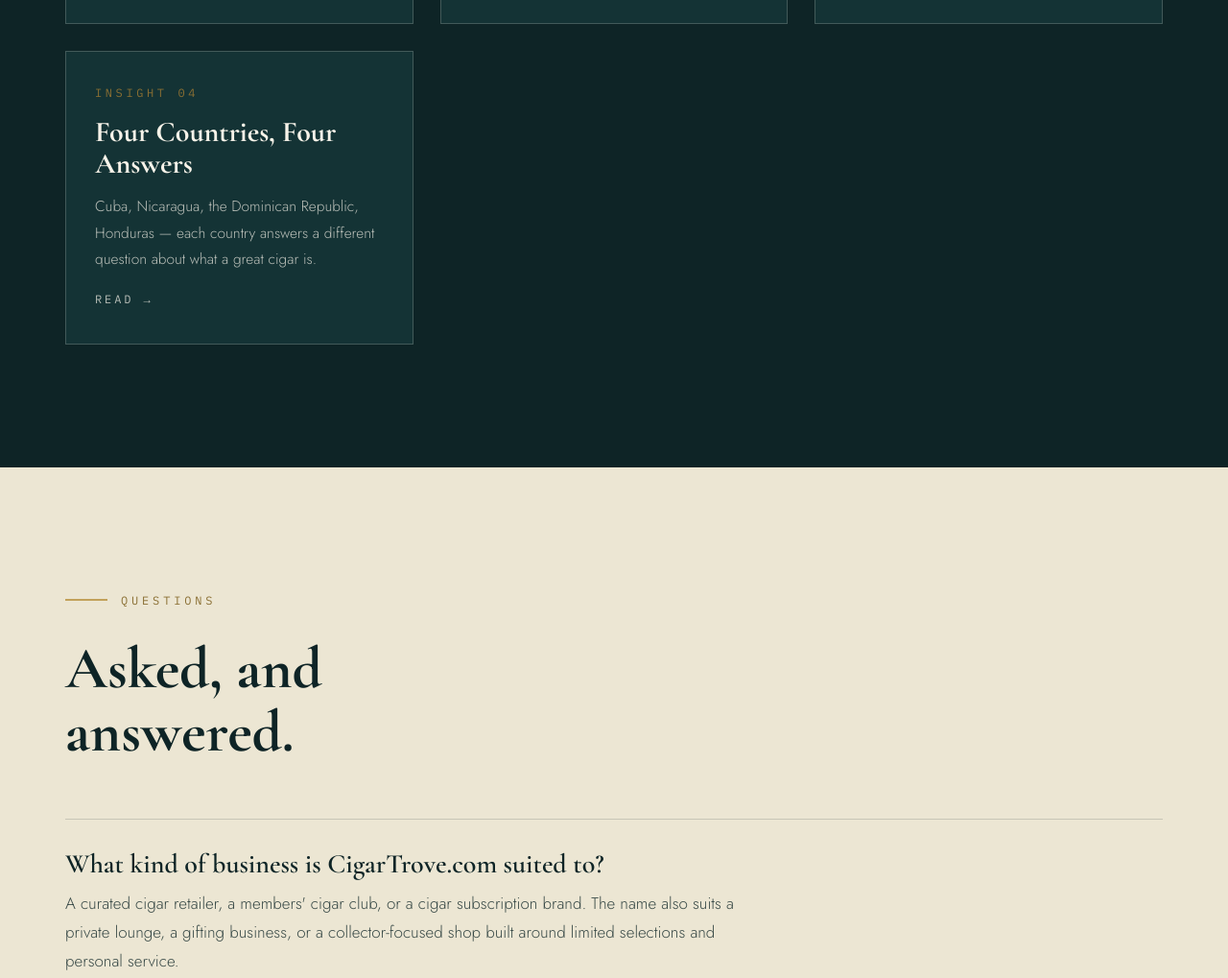
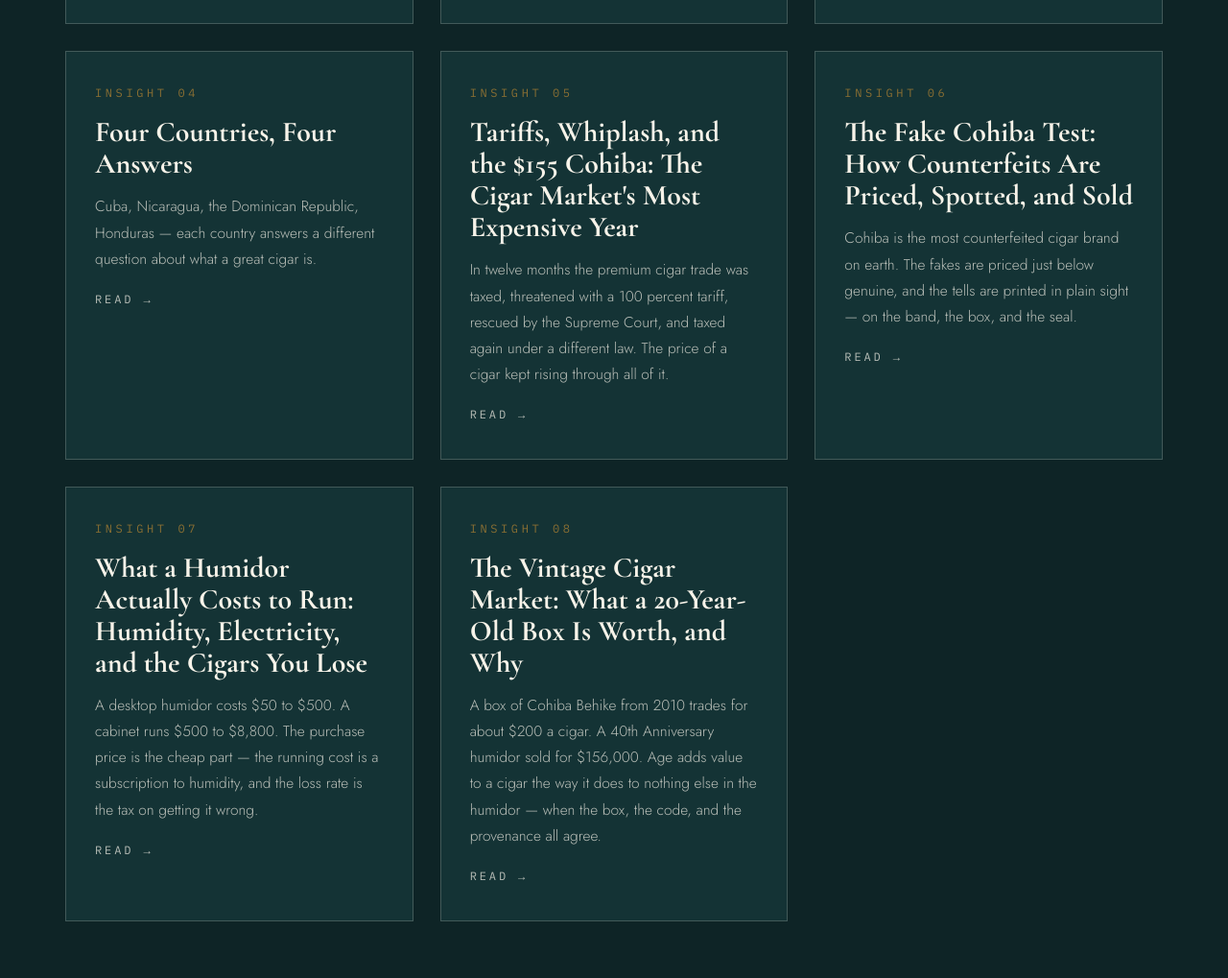
Before and after one commit to primedomaincapital/cigartrove, a plain HTML site: page index.html in a window 1280 px wide. Shown: the part 4352-5371 px from the top of the page at 96% size. Drawn offline with nearby package versions, Linux system fonts and the light colour scheme.

Commit message:
Add homepage Insights cards 5-8 (content expansion batch 3E)

```diff
--- a/index.html
+++ b/index.html
@@ -423,6 +423,10 @@
           <p class="read">Read &rarr;</p>
         </div>
       </a>
+<a class="card" href="insights/article5.html"> <div class="tx"> <div class="zone">Insight 05</div> <h3>Tariffs, Whiplash, and the $155 Cohiba: The Cigar Market&#x27;s Most Expensive Year</h3> <p>In twelve months the premium cigar trade was taxed, threatened with a 100 percent tariff, rescued by the Supreme Court, and taxed again under a different law. The price of a cigar kept rising through all of it.</p> <p class="read">Read &rarr;</p> </div> </a>
+<a class="card" href="insights/article6.html"> <div class="tx"> <div class="zone">Insight 06</div> <h3>The Fake Cohiba Test: How Counterfeits Are Priced, Spotted, and Sold</h3> <p>Cohiba is the most counterfeited cigar brand on earth. The fakes are priced just below genuine, and the tells are printed in plain sight — on the band, the box, and the seal.</p> <p class="read">Read &rarr;</p> </div> </a>
+<a class="card" href="insights/article7.html"> <div class="tx"> <div class="zone">Insight 07</div> <h3>What a Humidor Actually Costs to Run: Humidity, Electricity, and the Cigars You Lose</h3> <p>A desktop humidor costs $50 to $500. A cabinet runs $500 to $8,800. The purchase price is the cheap part — the running cost is a subscription to humidity, and the loss rate is the tax on getting it wrong.</p> <p class="read">Read &rarr;</p> </div> </a>
+<a class="card" href="insights/article8.html"> <div class="tx"> <div class="zone">Insight 08</div> <h3>The Vintage Cigar Market: What a 20-Year-Old Box Is Worth, and Why</h3> <p>A box of Cohiba Behike from 2010 trades for about $200 a cigar. A 40th Anniversary humidor sold for $156,000. Age adds value to a cigar the way it does to nothing else in the humidor — when the box, the code, and the provenance all agree.</p> <p class="read">Read &rarr;</p> </div> </a>
     </div>
   </div>
 </section>
```
